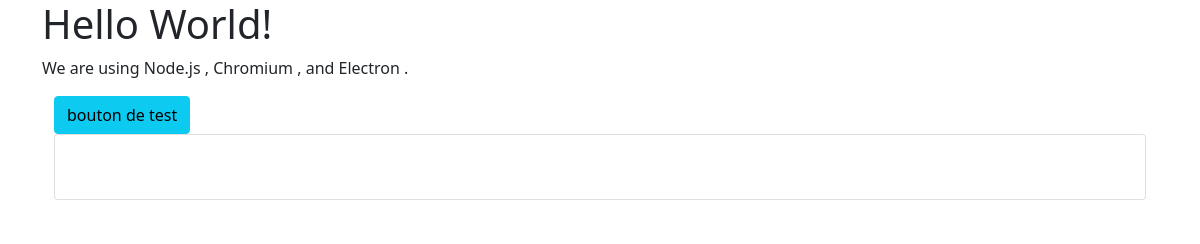
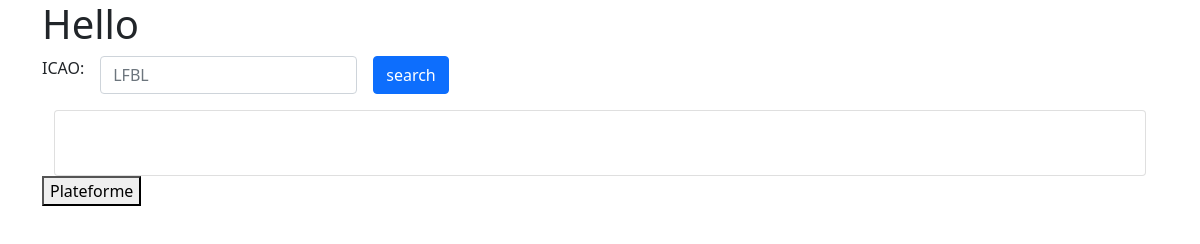
Before and after one commit to alexcaussades/ivafly, an Electron app: page views/home/home.html in a window 1200 px wide. Drawn offline with nearby package versions, Linux system fonts and the light colour scheme.

Commit message:
change form

```diff
--- a/views/home/home.html
+++ b/views/home/home.html
@@ -8,7 +8,7 @@
     <meta name="description" content="">
     <meta name="author" content="">
 
-    <title>Comptabilité Garage</title>
+    <title>IVA-Fly</title>
 
     <!-- Bootstrap core CSS -->
     <link href="../../node_modules/bootstrap/dist/css/bootstrap.min.css" rel="stylesheet">
@@ -23,16 +23,21 @@
 <!-- Page Content -->
 <div class="container">
 
-    <h1>Hello World!</h1>
-    <p>
-        We are using Node.js <span id="node-version"></span>,
-        Chromium <span id="chrome-version"></span>,
-        and Electron <span id="electron-version"></span>.
-    </p>
+    <h1>Hello</h1>
 
+    <form action="#" method="get" class="row g-3">
+        <div class="col-auto"><label class="form-label">ICAO: </label></div>
+        <div class="col-auto">
+            <input type="text" class="form-control" id="exampleFormControlInput1" placeholder="LFBL">
+        </div>
+        <div class="col-auto">
+            <button type="submit" class="btn btn-primary mb-3" id="platforme" >search</button>
+        </div>
+    </form>
 <div class="container">
-    <button type="submit" class="btn btn-info" id="platforme" >bouton de test</button>
+
 </div>
+
 
 <div class="container" id="result">
     <div class="card">
@@ -43,6 +48,8 @@
       </div>
 </div>
 
+<button id="test">Plateforme</button>
+
 <!-- Bootstrap core JavaScript -->
 <script src="index.js"></script>
 </body>
--- a/views/home/index.js
+++ b/views/home/index.js
@@ -1,11 +1,20 @@
 const {app, BrowserWindow, ipcMain} = require('electron');
+const webPreferences = require('../../webPreferences')
 //const {dialog, Menu, MenuItem, getCurrentWindow} = require('electron').remote;
 const {data: ivaoData} = require("../../ivao/api-ivao.json")
 const $ = require('jquery')
 const fetch = require('node-fetch');
+const version = require('../../logs-data/version.json')
+
+
+
 
 
 $('#result').hide()
+
+$('#version').html('Version: ' + version.data.version)
+
+
 
 $('#platforme').on('click', () => {
   const metar = ivaoData.metar
```
